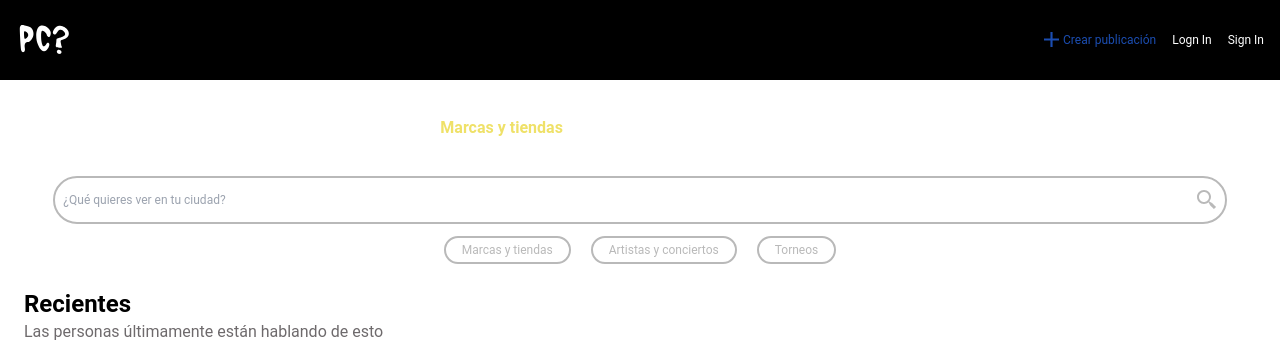
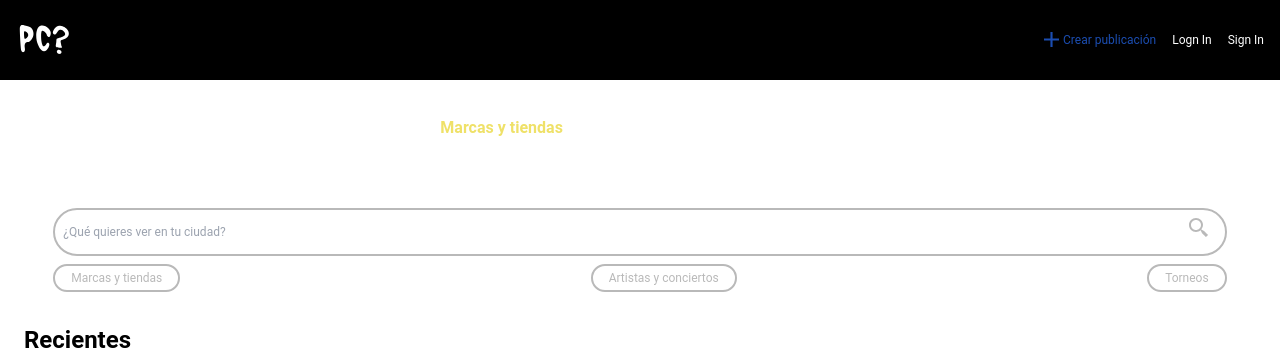
Before and after one commit to edupq1999/Para-Cuando-, a Next.js app: page /brands in a window 1280 px wide. Shown: the top 350 px of the page. Built offline with nearby package versions, Linux system fonts and the light colour scheme.

Commit message:
Se arreglo los estilos de la barra de busqueda

```diff
--- a/components/general/SearchBar.tsx
+++ b/components/general/SearchBar.tsx
@@ -2,17 +2,17 @@ import React from 'react'
 
 export default function SearchBar() {
   return (
-    <section className='grid gap-3 place-items-center w-11/12 mx-auto my-30'>
+    <section className='pageSearchContainer'>
       <div className='relative w-full'>
         <input
           className='searchBar'
           type="text"
           placeholder='¿Qué quieres ver en tu ciudad?'/>
         <svg
-          className='absolute top-3 right-2 fill-grey'
+          className='searchBarLen'
           xmlns="http://www.w3.org/2000/svg" width="24" height="24" viewBox="0 0 24 24"><path d="M19.023 16.977a35.13 35.13 0 0 1-1.367-1.384c-.372-.378-.596-.653-.596-.653l-2.8-1.337A6.962 6.962 0 0 0 16 9c0-3.859-3.14-7-7-7S2 5.141 2 9s3.14 7 7 7c1.763 0 3.37-.66 4.603-1.739l1.337 2.8s.275.224.653.596c.387.363.896.854 1.384 1.367l1.358 1.392.604.646 2.121-2.121-.646-.604c-.379-.372-.885-.866-1.391-1.36zM9 14c-2.757 0-5-2.243-5-5s2.243-5 5-5 5 2.243 5 5-2.243 5-5 5z"></path></svg>
       </div>
-      <ul className='flex justify-center gap-5 w-full text-2.8vmin'>
+      <ul className='flex justify-between w-full '>
         <li className='filterButton'>
           <a href="./brands">
             Marcas y tiendas
--- a/styles/globals.css
+++ b/styles/globals.css
@@ -148,11 +148,14 @@ body {
   .cardInfo{
     @apply flex flex-col gap-2 justify-between w-11/12 m-auto p-2 mb-6;
   }
-  .footer{
-    @apply grid place-items-center h-96;
+  .pageSearchContainer{
+    @apply grid gap-2 place-items-center w-11/12 mx-auto my-8;
   }
   .bg{
     @apply bg-center bg-cover;
+  }
+  .footer{
+    @apply grid place-items-center h-96;
   }
 }
 .home{
```
